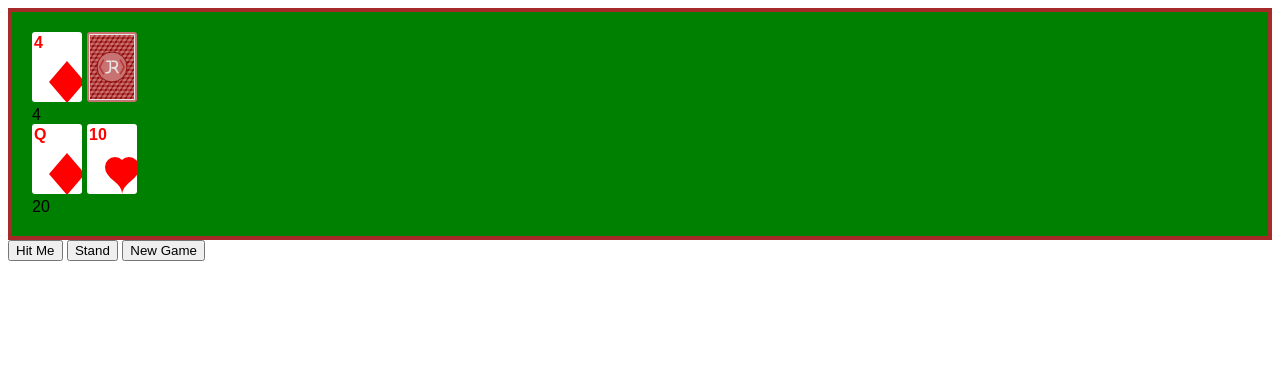
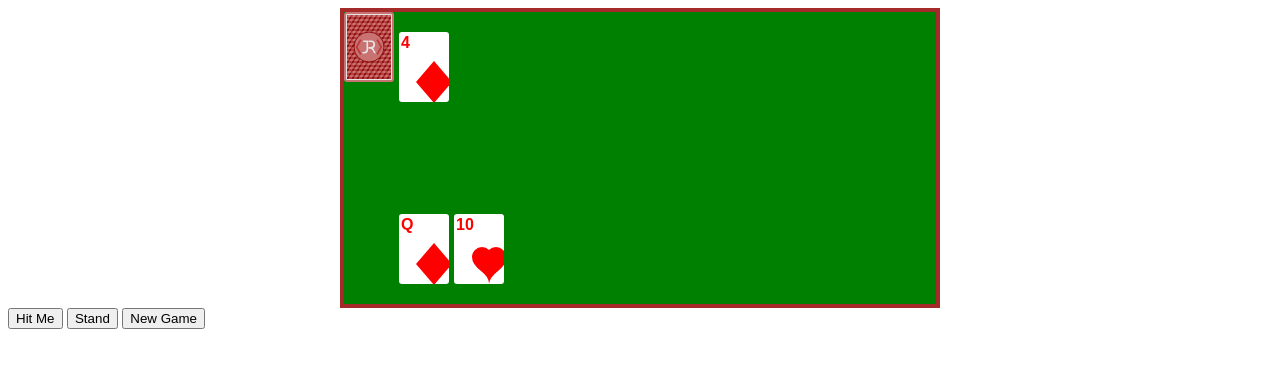
Before and after one commit to jon-r/jr_blackJack, a plain HTML site: page blackJack.html in a window 1280 px wide. Drawn offline with Linux system fonts and the light colour scheme.

Commit message:
adding early animation

```diff
--- a/blackJack.css
+++ b/blackJack.css
@@ -10,8 +10,27 @@ html {
   background: green;
   padding: 20px;
   border:solid 4px brown;
+  width:100%;
+  height: 300px;
+  max-width: 600px;
+  margin:0 auto;
+  position: relative;
 }
 
+.dealer-hand, .player-hand {
+ position: absolute;
+  top:0;
+  bottom:0;
+  left:0;
+  right:0;
+}
+/*
+.dealer-hand {
+  top: 20px;
+}
+.player-hand {
+  bottom: 20px;
+}*/
 .card {
   display: inline-block;
   width: 50px;
@@ -21,8 +40,11 @@ html {
   border-radius: 3px;
   padding: 2px;
   overflow: hidden;
-  position: relative;
+  position: absolute;
   font-weight: bold;
+
+  -webkit-transition: all 400ms ease-out;
+  transition: all 400ms ease-out;
 }
 
 .card.hearts, .card.diamonds {
--- a/blackJack.html
+++ b/blackJack.html
@@ -16,10 +16,10 @@
   <main>
 
     <section id="jr_cardTable" class="table">
-      <div class="dealer-hand"></div>
+<!--      <div class="dealer-hand"></div>
       <div class="dealer-score"></div>
       <div class="player-hand"></div>
-      <div class="player-score"></div>
+      <div class="player-score"></div>-->
     </section>
 
     <button onclick="player.hit()" >Hit Me</button>
--- a/blackJack.js
+++ b/blackJack.js
@@ -92,7 +92,7 @@ var dealer = {
       } else {
         table.endGame();
       }
-    }, 700)
+    }, 400)
   },
 
   blankAdd: function() {
@@ -100,12 +100,15 @@ var dealer = {
 
     card.className = 'card blank';
     table.dealerHand.appendChild(card);
+    card.style.transform = 'translateX(-5vw)';
+    window.getComputedStyle(card).transition;
+    card.style.transform = 'translateX(0)';
   },
   blankRm : function() {
     var i, blankCards = table.dealerHand.getElementsByClassName('blank'),
         n = blankCards.length;
     for (i = 0; i < n; i++) {
-      table.dealerHand.removeChild(blankCards[i]);
+        table.dealerHand.removeChild(blankCards[i]);
     }
 
   }
@@ -120,8 +123,8 @@ var score = {
     });
 
     if (firstScore && target.score == 21) {
-      scoreStr = 'BlackJack';
-      dealer.play();
+      scoreStr = 'BlackJack ' + target.score;
+      dealer.autoPlay();
       //table.win();
 
     } else if (firstScore && hasAce) {
@@ -134,8 +137,8 @@ var score = {
       scoreStr = target.score;
 
     } else if (target.score > 21) {
-      scoreStr = 'Bust'
-      dealer.play();
+      scoreStr = 'Bust ' + target.score;
+      dealer.autoPlay();
 
     } else {
       scoreStr = target.score;
@@ -155,10 +158,23 @@ var table = {
       output = document.querySelector(defaults.tableElement);
 
     deck.deckCount = defaults.deckCount;
-    table.dealerHand = output.getElementsByClassName('dealer-hand')[0];
+
+    ['dealer','player'].forEach(function(el) {
+      var hand = document.createElement('div'),
+      scoreBoard = document.createElement('div');
+      table[el + 'Hand'] = hand;
+      table[el + 'ScoreBoard'] = scoreBoard;
+      hand.className = el + '-hand';
+      scoreBoard.className = el + '-score';
+
+      output.appendChild(hand);
+      output.appendChild(scoreBoard);
+    })
+
+/*    table.dealerHand = output.getElementsByClassName('dealer-hand')[0];
     table.dealerScoreBoard = output.getElementsByClassName('dealer-score')[0];
     table.playerHand = output.getElementsByClassName('player-hand')[0];
-    table.playerScoreBoard = output.getElementsByClassName('player-score')[0];
+    table.playerScoreBoard = output.getElementsByClassName('player-score')[0];*/
   },
 
   newGame: function() {
@@ -176,17 +192,38 @@ var table = {
 
     deck.build();
 
-    var setup = delay(player.hit, 600).delay(dealer.hit, 600).delay(player.hit, 600).delay(dealer.blankAdd, 600);
+    var setup = delay(player.hit, 400).delay(dealer.hit, 400).delay(player.hit, 400).delay(dealer.blankAdd, 400);
   },
 
   addPlayerCard: function(card) {
     table.playerScoreBoard.textContent = score.check(player);
-    table.playerHand.appendChild(cardVisual(card));
+    var newCard = cardVisual(card),
+      newLeft = (55 * player.hand.length);
+
+
+    table.playerHand.appendChild(newCard);
+    newCard.style.bottom = 'calc(100% - 20px)';
+    newCard.style.left = 'calc(100% - 20px)';
+    window.getComputedStyle(newCard).bottom;
+    window.getComputedStyle(newCard).left;
+    newCard.style.bottom = '20px';
+    newCard.style.left = newLeft + 'px';
+
   },
 
   addDealerCard: function(card) {
     table.dealerScoreBoard.textContent = score.check(dealer);
-    table.dealerHand.appendChild(cardVisual(card));
+
+    var newCard = cardVisual(card),
+      newLeft = (55 * player.hand.length);
+
+
+    table.playerHand.appendChild(newCard);
+    newCard.style.top = '20px';
+    newCard.style.left = 'calc(100% - 20px)';
+    window.getComputedStyle(newCard).top;
+    window.getComputedStyle(newCard).left;
+    newCard.style.left = newLeft + 'px';
   },
 
   endGame: function() {
@@ -224,6 +261,7 @@ function cardVisual(cardArr) {
     cardDes = document.createElement('div');
 
   card.className = 'card ' + suits[cardArr[1]];
+
   cardVal.innerHTML = faces[cardArr[0]] || cardArr[0] + 1;
 
   card.appendChild(cardVal);
```
